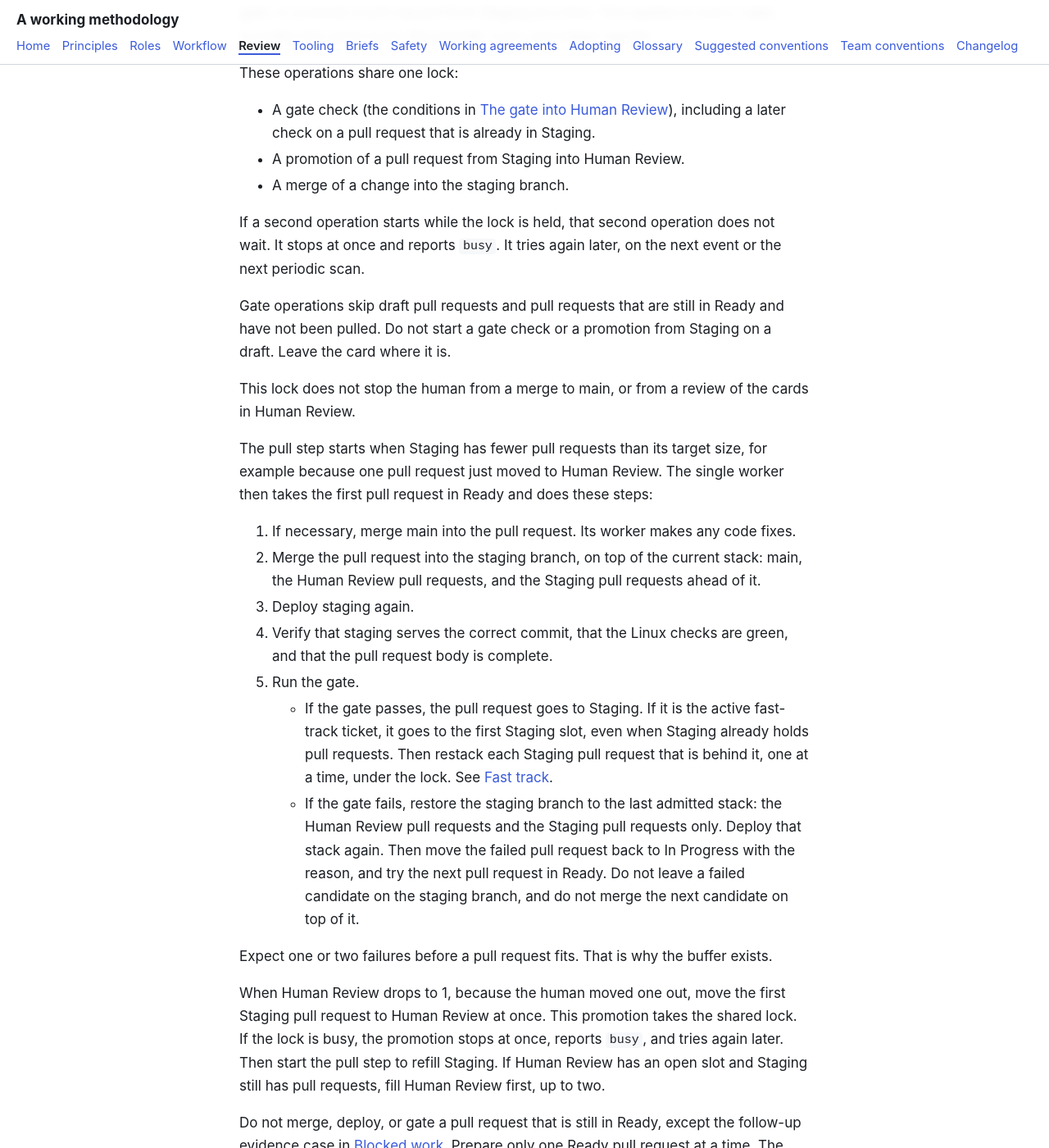
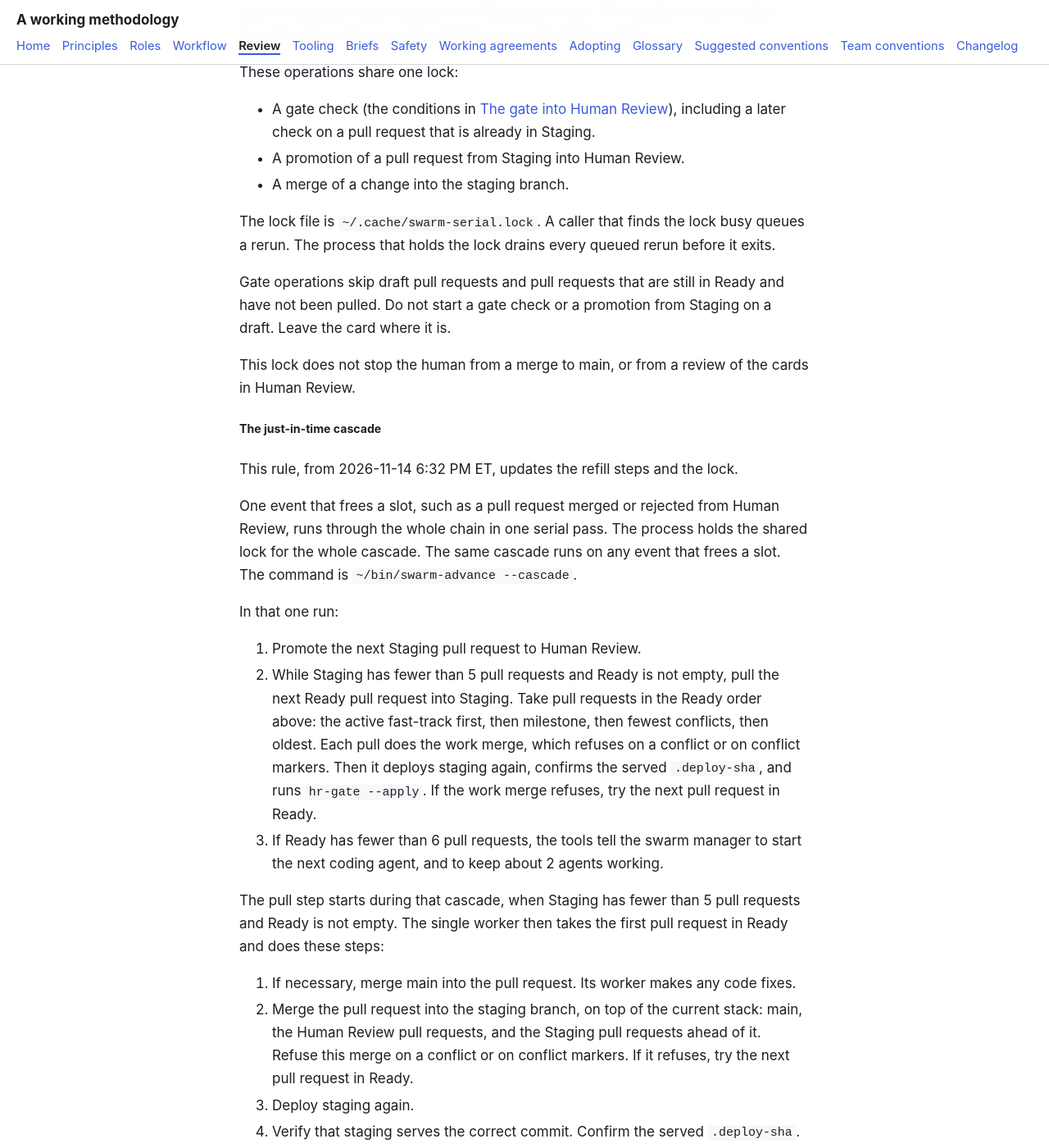
Before and after one commit to tangentcode/methodology, a Jekyll site: the page built from review.md, in a window 1280 px wide and 1400 px high, scrolled down 11288 px. Shown: the whole window at 82% size. Built offline with Jekyll 4.4.1, drawn with Linux system fonts in a browser that asks for light colours; our own code applies the rules of GitHub Pages for plain Markdown files; some of the changed text lies outside the part shown.

Commit message:
Document the just-in-time cascade for the review flow

```diff
--- a/review.md
+++ b/review.md
@@ -99,7 +99,7 @@ If a condition fails later, for example after a new push or a late finding, the
 
 When the automated review of the current head is clean, the coordinator immediately starts the post-check. If the post-check passes, the pull request moves to Ready. Do not start a staging merge or a gate until the pull step takes this pull request. Do not take the screenshots again. Screenshots that are already in the pull request count. The pull request cannot enter Staging until the Linux checks on that head are green.
 
-A webhook event does not run the gate for a draft pull request, or for a pull request that is in Ready and has not been pulled. The hook makes those checks before it makes any API call. It also ignores repeated CI events for the same head. If a CI event is for the pull request that is currently in the pull step, or for a pull request already in Staging, the event can continue that step or run the gate again when the lock is free. If the lock is busy, the event reports `busy` and does not wait.
+A webhook event does not run the gate for a draft pull request, or for a pull request that is in Ready and has not been pulled. The hook makes those checks before it makes any API call. It also ignores repeated CI events for the same head. If a CI event is for the pull request that is currently in the pull step, or for a pull request already in Staging, the event can continue that step or run the gate again. If the lock is busy, the event queues a rerun. The process that holds the lock drains that rerun before it exits.
 
 
 ## Human review
@@ -198,25 +198,37 @@ These operations share one lock:
 - A promotion of a pull request from Staging into Human Review.
 - A merge of a change into the staging branch.
 
-If a second operation starts while the lock is held, that second operation does not wait. It stops at once and reports `busy`. It tries again later, on the next event or the next periodic scan.
+The lock file is `~/.cache/swarm-serial.lock`. A caller that finds the lock busy queues a rerun. The process that holds the lock drains every queued rerun before it exits.
 
 Gate operations skip draft pull requests and pull requests that are still in Ready and have not been pulled. Do not start a gate check or a promotion from Staging on a draft. Leave the card where it is.
 
 This lock does not stop the human from a merge to main, or from a review of the cards in Human Review.
 
-The pull step starts when Staging has fewer pull requests than its target size, for example because one pull request just moved to Human Review. The single worker then takes the first pull request in Ready and does these steps:
+##### The just-in-time cascade
+
+This rule, from 2026-11-14 6:32 PM ET, updates the refill steps and the lock.
+
+One event that frees a slot, such as a pull request merged or rejected from Human Review, runs through the whole chain in one serial pass. The process holds the shared lock for the whole cascade. The same cascade runs on any event that frees a slot. The command is `~/bin/swarm-advance --cascade`.
+
+In that one run:
+
+1. Promote the next Staging pull request to Human Review.
+2. While Staging has fewer than 5 pull requests and Ready is not empty, pull the next Ready pull request into Staging. Take pull requests in the Ready order above: the active fast-track first, then milestone, then fewest conflicts, then oldest. Each pull does the work merge, which refuses on a conflict or on conflict markers. Then it deploys staging again, confirms the served `.deploy-sha`, and runs `hr-gate --apply`. If the work merge refuses, try the next pull request in Ready.
+3. If Ready has fewer than 6 pull requests, the tools tell the swarm manager to start the next coding agent, and to keep about 2 agents working.
+
+The pull step starts during that cascade, when Staging has fewer than 5 pull requests and Ready is not empty. The single worker then takes the first pull request in Ready and does these steps:
 
 1. If necessary, merge main into the pull request. Its worker makes any code fixes.
-2. Merge the pull request into the staging branch, on top of the current stack: main, the Human Review pull requests, and the Staging pull requests ahead of it.
+2. Merge the pull request into the staging branch, on top of the current stack: main, the Human Review pull requests, and the Staging pull requests ahead of it. Refuse this merge on a conflict or on conflict markers. If it refuses, try the next pull request in Ready.
 3. Deploy staging again.
-4. Verify that staging serves the correct commit, that the Linux checks are green, and that the pull request body is complete.
-5. Run the gate.
+4. Verify that staging serves the correct commit. Confirm the served `.deploy-sha`. Also verify that the Linux checks are green and that the pull request body is complete.
+5. Run the gate with `hr-gate --apply`.
    - If the gate passes, the pull request goes to Staging. If it is the active fast-track ticket, it goes to the first Staging slot, even when Staging already holds pull requests. Then restack each Staging pull request that is behind it, one at a time, under the lock. See [Fast track](#fast-track).
    - If the gate fails, restore the staging branch to the last admitted stack: the Human Review pull requests and the Staging pull requests only. Deploy that stack again. Then move the failed pull request back to In Progress with the reason, and try the next pull request in Ready. Do not leave a failed candidate on the staging branch, and do not merge the next candidate on top of it.
 
 Expect one or two failures before a pull request fits. That is why the buffer exists.
 
-When Human Review drops to 1, because the human moved one out, move the first Staging pull request to Human Review at once. This promotion takes the shared lock. If the lock is busy, the promotion stops at once, reports `busy`, and tries again later. Then start the pull step to refill Staging. If Human Review has an open slot and Staging still has pull requests, fill Human Review first, up to two.
+When Human Review drops to 1, because the human moved one out, run the just-in-time cascade under the shared lock. First move the first Staging pull request to Human Review. Then, while Staging has fewer than 5 pull requests and Ready is not empty, pull the next Ready pull request into Staging. If Ready then has fewer than 6 pull requests, tell the swarm manager to start the next coding agent, and to keep about 2 agents working. If the lock is busy, queue a rerun. The process that holds the lock drains that rerun before it exits. If Human Review has an open slot and Staging still has pull requests, fill Human Review first, up to two.
 
 Do not merge, deploy, or gate a pull request that is still in Ready, except the follow-up evidence case in [Blocked work](workflow.md#blocked-work). Prepare only one Ready pull request at a time. The tools can still run the gate again on a pull request that is already in Staging, for example when CI finishes, when main advances, or when they promote the card. If that later check fails, the card leaves Staging.
 
@@ -231,11 +243,11 @@ Conflicts: only one pull request is prepared at a time, so prepare it against cu
 
 If the human rejects a Human Review pull request, each Staging pull request that included the rejected work is not valid. Move those cards out of Staging, and make them again from their plain branches without the rejected work, one at a time, under the lock. If the other Human Review pull request contains the rejected work, move it out of Human Review first, in the same way. Tell the human that you removed it, and why.
 
-Events move the work, not timers. A clean automated review moves the pull request to Ready, after the post-check passes. It does not start a merge, a deploy, or a gate. The pull step starts only when Staging is below its target size and the lock is free. The gate uses the mergeable state that the forge reports. Check each staging merge, so that it does not remove the changes of a pull request without a report.
+Events move the work, not timers. A clean automated review moves the pull request to Ready, after the post-check passes. It does not start a merge, a deploy, or a gate. An event that frees a slot starts the just-in-time cascade. If the lock is busy, the event queues a rerun. The process that holds the lock drains that rerun before it exits. The gate uses the mergeable state that the forge reports. Check each staging merge, so that it does not remove the changes of a pull request without a report.
 
 The reviewer always knows the state. When Human Review becomes empty, the swarm manager immediately tells the reviewer. It gives the next pull request and the time when it will be ready.
 
-The swarm tools include a status command and a promote command. The status command reports whether Human Review holds two pull requests, when two prepared pull requests are available, and whether Staging holds 3 to 5 fully prepared pull requests. The promote command moves the first Staging pull request into Human Review when a slot is open, then starts the pull step to refill Staging. The promote command also takes the shared lock. If the lock is busy, it stops at once and reports `busy`.
+The swarm tools include a status command and a cascade command, `~/bin/swarm-advance --cascade`. The status command reports whether Human Review holds two pull requests, when two prepared pull requests are available, and whether Staging holds 3 to 5 fully prepared pull requests. The cascade command takes the shared lock and runs the whole just-in-time cascade: it promotes the first Staging pull request into Human Review when a slot is open, refills Staging up to 5, and signals for the next coding agent when Ready has fewer than 6 pull requests. If the lock is busy, the command queues a rerun. The process that holds the lock drains that rerun before it exits.
 
 #### API budget
 
@@ -249,4 +261,4 @@ The hook uses the API quota of the bot app. It falls back to the human account o
 
 #### Work in progress
 
-New workers must not take memory or API quota away from the pull request that is closest to Human Review.
+New workers must not take memory or API quota away from the pull request that is closest to Human Review. When a cascade finds that Ready has fewer than 6 pull requests, the tools tell the swarm manager to start the next coding agent, and to keep about 2 agents working.
```
Also changed, not shown: adopting.md (+2 -2 lines), glossary.md (+1 -1 lines), roles.md (+1 -1 lines), tooling.md (+12 -8 lines), workflow.md (+4 -4 lines).
